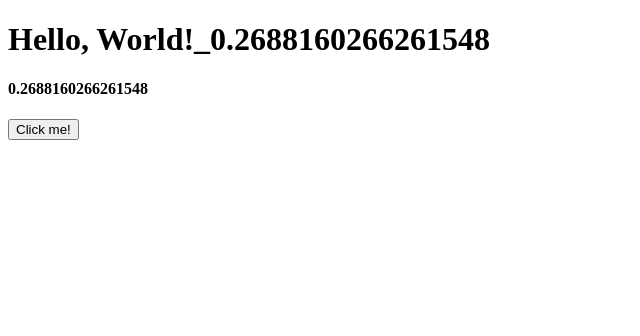
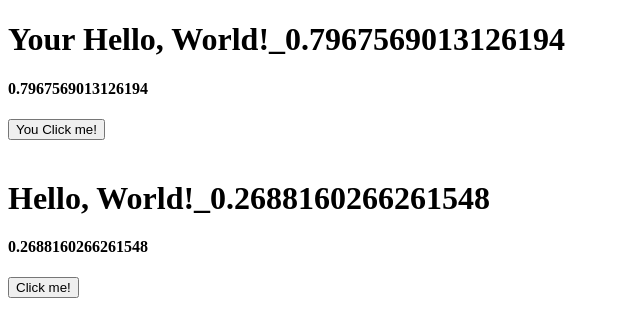
Before and after one commit to indrajithc/react-node-poc, a React app in the folder react-node-experimental-v01/: page / in a window 1280 px wide. Shown: the top 336 px of the page, without its empty margins (0-640 px from the left). Built offline with nearby package versions, Linux system fonts and the light colour scheme.

Commit message:
refactor: test dynamic import

```diff
--- a/react-node-experimental-v01/src/App.jsx
+++ b/react-node-experimental-v01/src/App.jsx
@@ -1,27 +1,41 @@
-import React, { useEffect, useMemo } from "react";
+import React, { useEffect, useMemo, Suspense } from "react";
+// import Component from "./Component";
+
+const Component = React.lazy(() => import("./Component"));
 
 const App = (props) => {
   const [message, setMessage] = React.useState("Hello, World!");
 
-  const id = useMemo(()=> Math.random(),[])
+  const id = useMemo(() => Math.random(), []);
 
-  useEffect(()=>{
-setMessage(e => e + "_" + id)
-  },[id]);
+  useEffect(() => {
+    setMessage((e) => e + "_" + id);
+  }, [id]);
 
   return (
     <div>
-      <h1>{message}</h1>{
-        (props.list||[]).map((item) => (
-          <div key={item.id}>
-            <p>{item.first_name} {item.last_name}</p>
-            <img src={item.avatar} alt={item.first_name} width={272} height={340} />
-          </div>
-        ))
-      }
+        <Suspense fallback={<div>Loading...</div>}>
+        <Component />
+      </Suspense>
+
+      <br></br>
+      <h1>{message}</h1>
+      {(props.list || []).map((item) => (
+        <div key={item.id}>
+          <p>
+            {item.first_name} {item.last_name}
+          </p>
+          <img
+            src={item.avatar}
+            alt={item.first_name}
+            width={272}
+            height={340}
+          />
+        </div>
+      ))}
 
       <h4>{id}</h4>
-      <button  onClick={() => setMessage("Hello, React!")}>Click me!</button>
+      <button onClick={() => setMessage("Hello, React!")}>Click me!</button>
     </div>
   );
 };
--- /dev/null
+++ b/react-node-experimental-v01/src/Component.jsx
@@ -0,0 +1,21 @@
+import React, { useEffect, useMemo } from "react";
+
+const Component = (props) => {
+  const [message, setMessage] = React.useState("Your Hello, World!");
+
+  const id = useMemo(()=> Math.random(),[])
+
+  useEffect(()=>{
+setMessage(e => e + "_" + id)
+  },[id]);
+
+  return (
+    <div>
+      <h1>{message}</h1>
+      <h4>{id}</h4>
+      <button  onClick={() => setMessage("Your Hello, React!")}>You Click me!</button>
+    </div>
+  );
+};
+
+export default Component;
```
